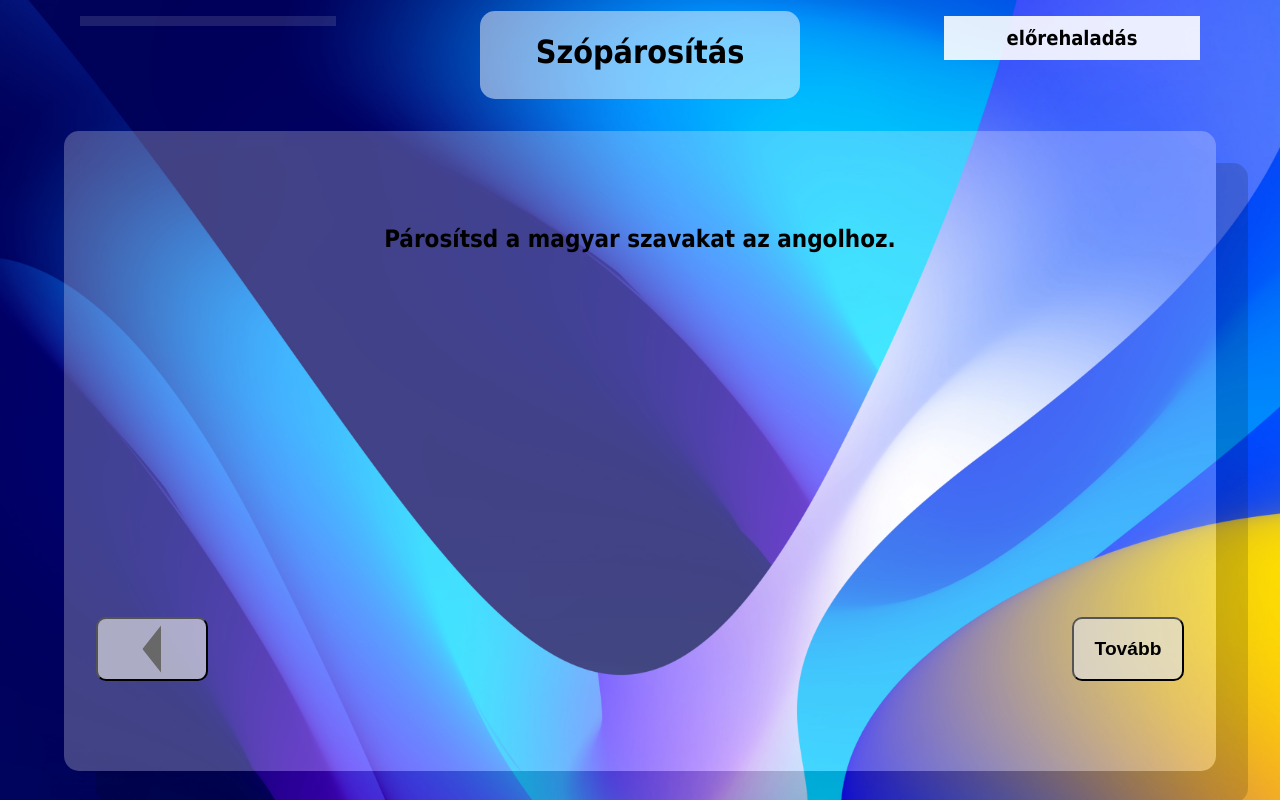
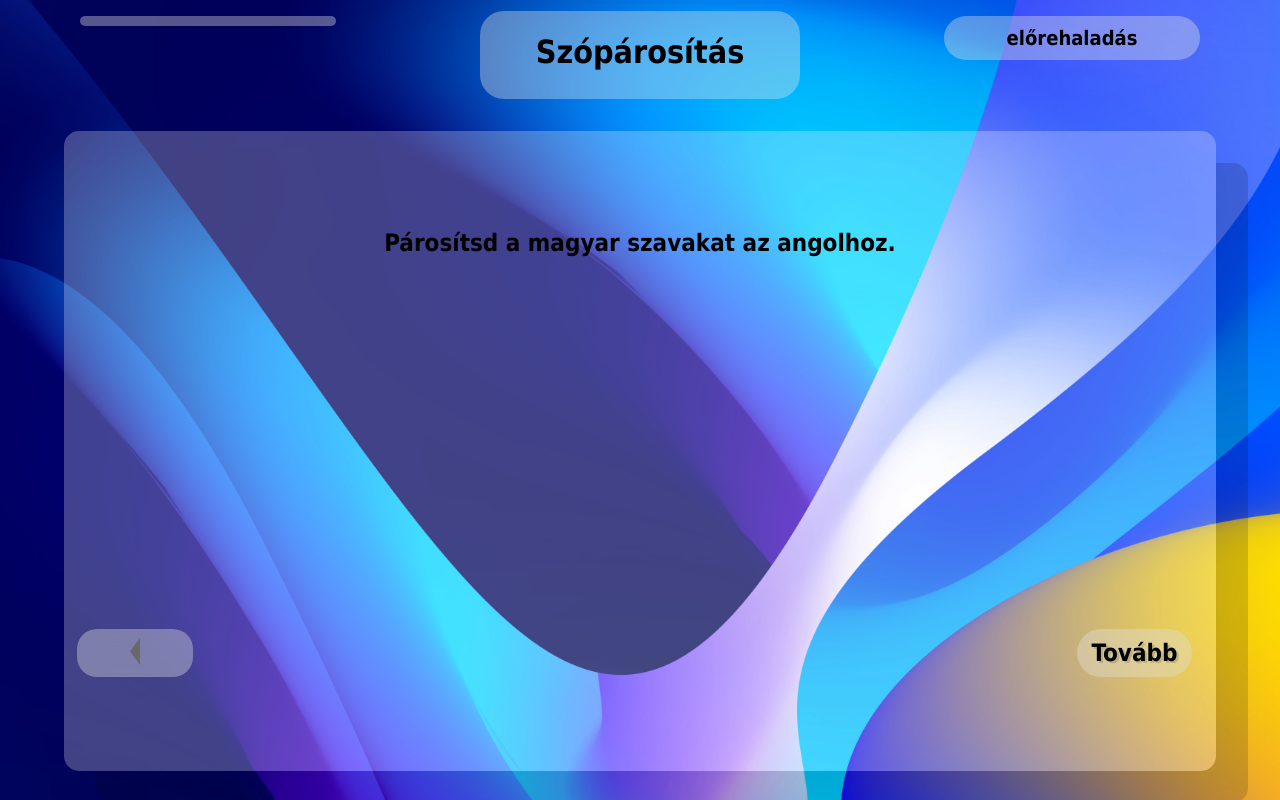
Before and after one commit to RobertLippai/SZFM-VerbVenture, a Flask app: template src/webapp/templates/szoparosit.html in a window 1280 px wide. Run offline with Flask 3, Linux system fonts and the light colour scheme; the template is opened without the code that fills it, so the values that code supplies are empty; the visitor is signed in with stand-in values (Sample User, id 1); data comes from the database, SQL or seed files in the repository; some libraries are stand-ins or nearby versions.

Commit message:
Uniforming styling on word match page

```diff
--- a/src/webapp/static/styles/css/szoparosit.css
+++ b/src/webapp/static/styles/css/szoparosit.css
@@ -6,7 +6,7 @@ html {
 }
 
 body {
-    background-image: url("../img/background_classic.jpg");
+    background-image: url("../../img/background_classic.jpg");
     background-color: blue;
     background-size:cover;
     font-family: Tahoma;
@@ -41,7 +41,7 @@ body {
 }
 .elorehaladas{
     margin-right: 10vh;
-    background: #ffffffe3;
+    background: rgba(255, 255, 255, 0.44);
     height: 100%;
     margin-top: 1rem;
     min-width: 20%;
@@ -55,7 +55,7 @@ body {
     left: 0;
     pointer-events: none;
     width: 0;
-    background: linear-gradient(to right, #00FFFF 100%, transparent 100%);
+    background: linear-gradient(to right, rgba(0, 255, 255, 0.38) 100%, transparent 100%);
     transition: width 1s ease;
 
 }
@@ -120,6 +120,7 @@ main{
     margin: auto;
     margin-bottom: 1rem;
     flex-flow: row wrap;
+    gap: 20px;
 }
 .mainTitle{
     display: flex;
@@ -195,33 +196,15 @@ main .footer{
     width: 100vh;
     margin-bottom: 1rem;
 }
-button{
-    min-width: 7rem;
-    min-height: 4rem;
-    border-radius: 10px;
-}
+
 .exit{
     float: left;
-    position: relative;
     background-color: #e3e3e3a9;
-    margin-right: auto;
-    margin-left: 2rem;
-    margin-top: 3rem;
-    margin-right: 1rem;
-}
-.exit img{
-    position: absolute;
-    height: 3.6em;
-    top: 50%;
-    left: 50%;
-    transform: translate(-50%, -50%);
+
 }
 .next{
     float:right;
     background-color: #e3e3e3a9;
-    margin-left: auto;
-    margin-right: 2rem;
-    margin-top: 3rem;
 }
 .next p{
     font-size: 1.2rem;
@@ -235,3 +218,73 @@ button{
     background-color: bisque;
     cursor: pointer;
 }
+button {
+	border: none;
+	box-shadow: none !important;
+}
+.footer {
+	display: flex;
+	justify-content: space-between;
+	height: 3em;
+}
+
+.footer button {
+	border-radius: 1.5em;
+}
+
+#backbutton {
+    height: 100%;
+    width: 10%;
+    margin-left: 1em;
+    margin-bottom: 1em;
+    padding: 0.2em;
+}
+
+#backbutton img{
+   height: 2em;
+}
+
+.next {
+	height: 100%;
+	font-size: 1.5em;
+	font-weight: bold;
+	min-width: fit-content;
+    width: 10%;
+    margin-right: 1em;
+    margin-bottom: 1em;
+}
+
+
+button {
+	border: none;
+	box-shadow: none !important;
+	transition: all 0.1s ease-in-out !important;
+    background-color: #e3e3e361 !important;
+    backdrop-filter: blur(1em);
+    -webkit-backdrop-filter: blur(1em);
+    border-radius: 1.5em;
+    border: none;
+    font-family: inherit;
+    font-weight: bold;
+    text-shadow: 0.1em 0.1em rgba(0, 0, 0, 0.15)
+}
+
+button:hover {
+    transform: scale(1.05);
+    transition: all 0.3s ease-in-out !important;
+    cursor: pointer;
+	background-color: #e3e3e3cc !important;
+}
+
+button:active {
+    transform: scale(0.9);
+	background-color: #e3e3e3cc !important;
+}
+
+.user, .title, .elorehaladas {
+    background-color: #e3e3e361;
+	border-radius: 1.5em;
+}
+.progress-bar{
+    	border-radius: 1.5em;
+}
--- a/src/webapp/templates/szoparosit.html
+++ b/src/webapp/templates/szoparosit.html
@@ -233,7 +233,7 @@
 
             <div class="footer">
                 <button class="exit" id="backbutton" class="clickable" onclick="location.href='{{ url_for( 'views.landing_page') }}'"><img src="{{ url_for('static',filename='img/svg-path.svg') }} "></button>
-                <button class="next"><p>Tovább</p></button>
+                <button class="next">Tovább</button>
             </div>
         </main>
 </body>
```
